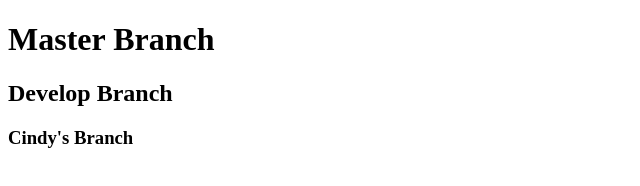
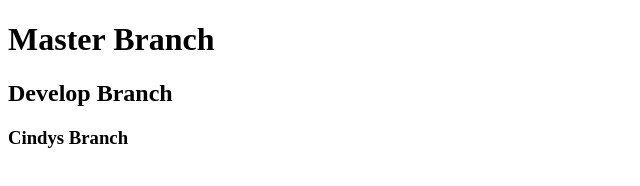
Before and after one commit to bltitus82/teamGit, a plain HTML site: page index.html in a window 1280 px wide. Shown: the full height of the page, 0-640 px from the left. Drawn offline with Linux system fonts and the light colour scheme.

Commit message:
2nd Cindy commit

```diff
--- a/index.html
+++ b/index.html
@@ -9,6 +9,6 @@
 <body>
     <h1>Master Branch</h1>
     <h2>Develop Branch</h2>
-    <h3>Cindy's Branch</h3>
+    <h3>Cindys Branch</h 3>
 </body>
 </html>
```
